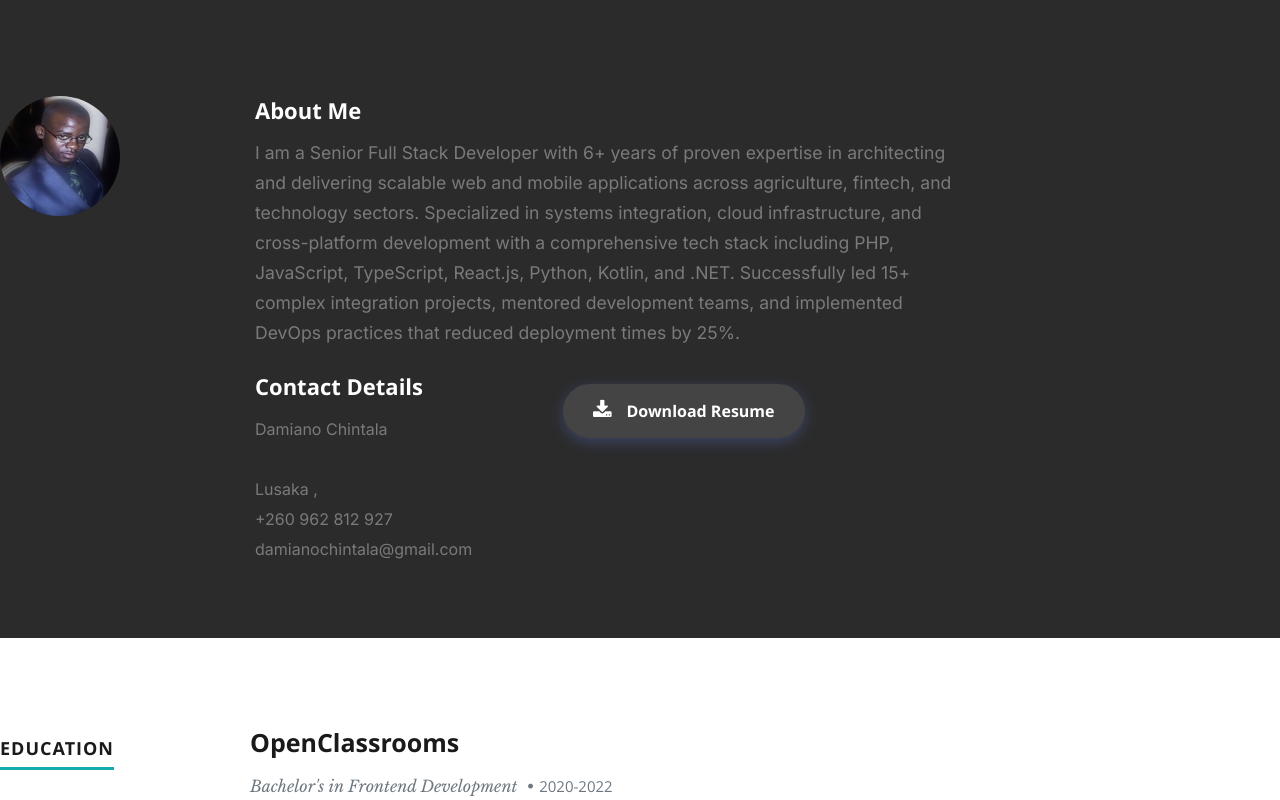
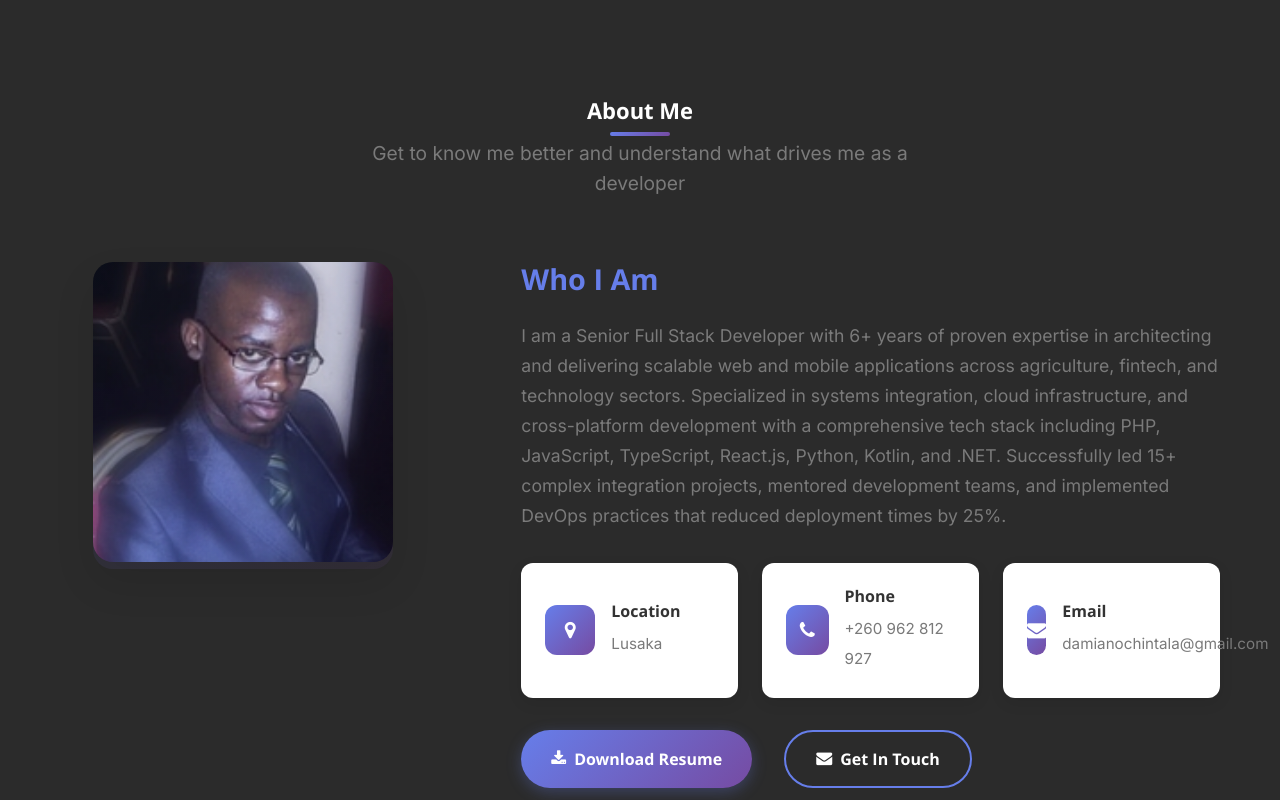
Before and after one commit to DamianoSilverhand/DamianoSilverhand.github.io, a React (Create React App) app: page / in a window 1280 px wide. Shown: the part 800-1600 px from the top of the page. Built offline with nearby package versions, Linux system fonts and the light colour scheme.

Commit message:
Update About.js with modern card-based layout and improved contact details display

```diff
--- a/src/Components/About.js
+++ b/src/Components/About.js
@@ -7,47 +7,80 @@ class About extends Component {
       var name = this.props.data.name;
       var profilepic= "images/"+this.props.data.image;
       var bio = this.props.data.bio;
-      var street = this.props.data.address.street;
       var city = this.props.data.address.city;
-      var state = this.props.data.address.state;
-      var zip = this.props.data.address.zip;
       var phone= this.props.data.phone;
       var email = this.props.data.email;
       var resumeDownload = this.props.data.resumedownload;
     }
 
     return (
-      <section id="about">
-      <div className="row">
-         <div className="three columns">
-            <img className="profile-pic"  src={profilepic} alt="Damiano Chintala Profile Pic" />
-         </div>
-         <div className="nine columns main-col">
+      <section id="about" className="about-section">
+        <div className="container">
+          <div className="section-header">
             <h2>About Me</h2>
+            <p>Get to know me better and understand what drives me as a developer</p>
+          </div>
 
-            <p>{bio}</p>
-            <div className="row">
-               <div className="columns contact-details">
-                  <h2>Contact Details</h2>
-                  <p className="address">
-						   <span>{name}</span><br />
-						   <span>{street}<br />
-						         {city} {state}, {zip}
-                   </span><br />
-						   <span>{phone}</span><br />
-                     <span>{email}</span>
-					   </p>
-               </div>
-               <div className="columns download">
-                  <p>
-                     <a href={resumeDownload} className="button" download="Damiano Chintala"><i className="fa fa-download"></i>Download Resume</a>
-                  </p>
-               </div>
+          <div className="about-content">
+            <div className="about-image">
+              <div className="image-container">
+                <img src={profilepic} alt={`${name} Profile`} />
+                <div className="image-overlay"></div>
+              </div>
             </div>
-         </div>
-      </div>
 
-   </section>
+            <div className="about-text">
+              <div className="about-bio">
+                <h3>Who I Am</h3>
+                <p>{bio}</p>
+              </div>
+
+              <div className="about-details">
+                <div className="detail-item">
+                  <div className="detail-icon">
+                    <i className="fa fa-map-marker"></i>
+                  </div>
+                  <div className="detail-content">
+                    <h4>Location</h4>
+                    <p>{city}</p>
+                  </div>
+                </div>
+
+                <div className="detail-item">
+                  <div className="detail-icon">
+                    <i className="fa fa-phone"></i>
+                  </div>
+                  <div className="detail-content">
+                    <h4>Phone</h4>
+                    <p>{phone}</p>
+                  </div>
+                </div>
+
+                <div className="detail-item">
+                  <div className="detail-icon">
+                    <i className="fa fa-envelope"></i>
+                  </div>
+                  <div className="detail-content">
+                    <h4>Email</h4>
+                    <p>{email}</p>
+                  </div>
+                </div>
+              </div>
+
+              <div className="about-actions">
+                <a href={resumeDownload} className="button primary-button" download="Damiano Chintala Resume">
+                  <i className="fa fa-download"></i>
+                  Download Resume
+                </a>
+                <a href="#contact" className="button secondary-button">
+                  <i className="fa fa-envelope"></i>
+                  Get In Touch
+                </a>
+              </div>
+            </div>
+          </div>
+        </div>
+      </section>
     );
   }
 }
```
